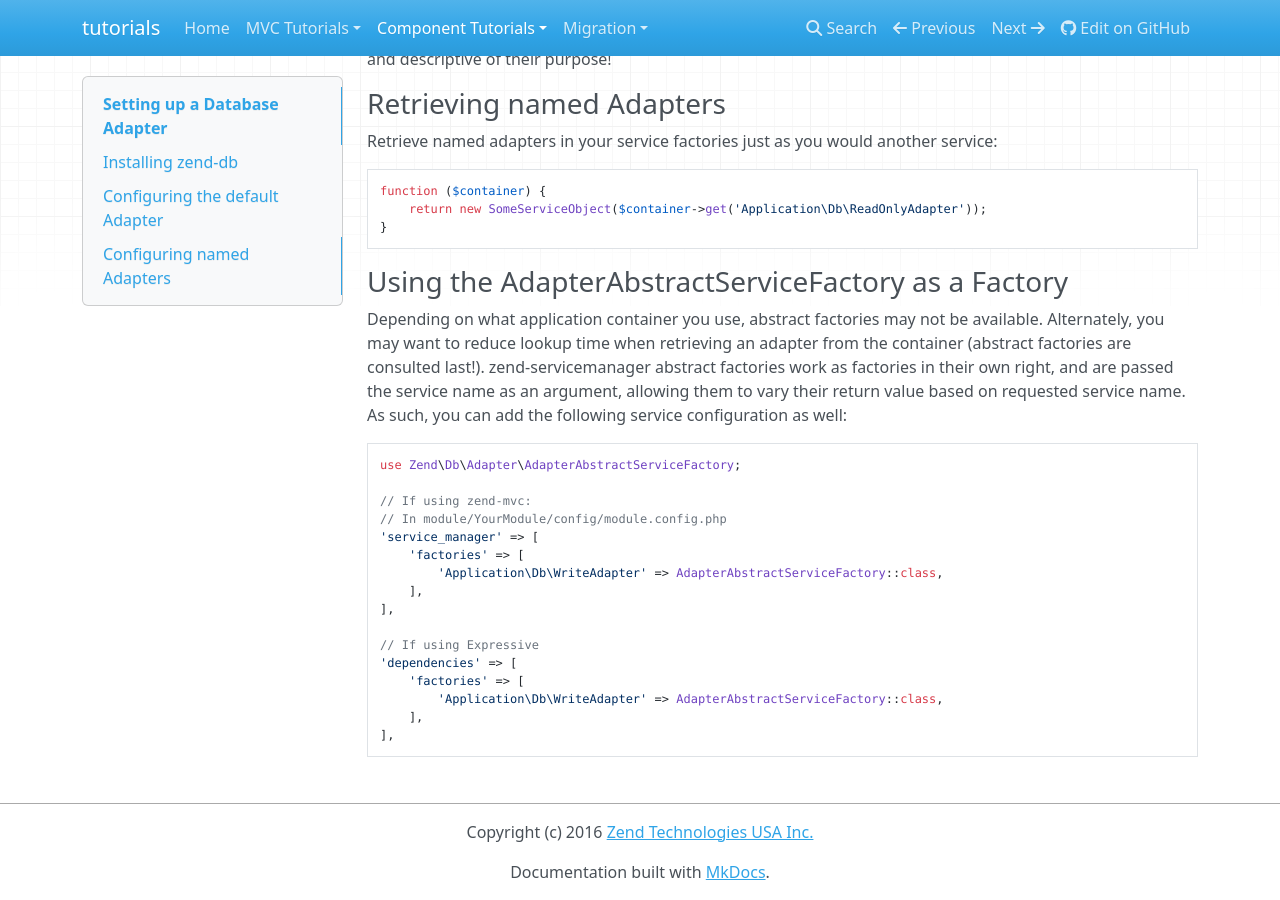
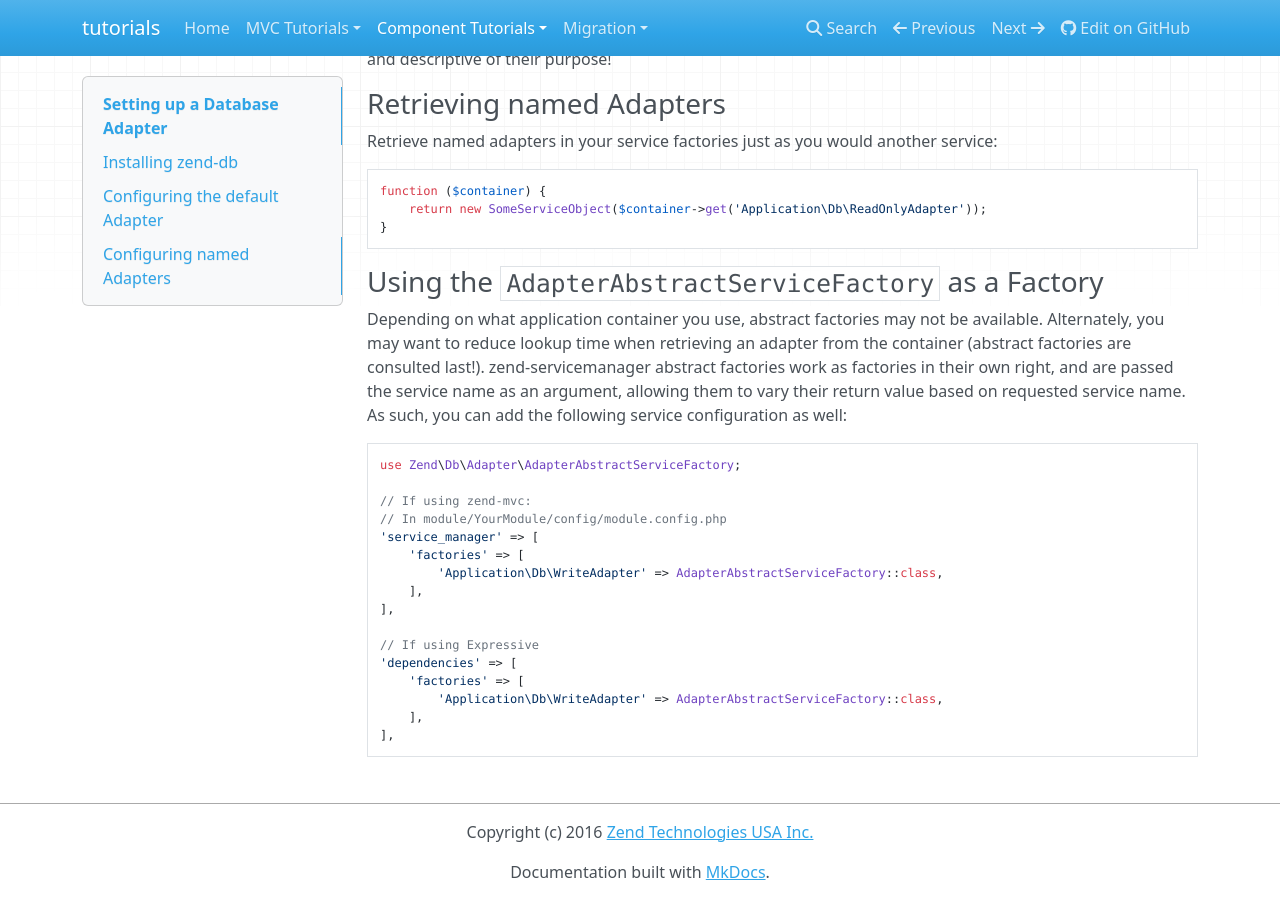
Before and after one commit to laminas/tutorials, an MkDocs documentation site: the page built from doc/book/db-adapter.md, in a window 1280 px wide and 900 px high, scrolled down 2373 px. Built offline with MkDocs 1.6.1, drawn with Linux system fonts in a browser that asks for light colours; nearby versions of some CDN libraries; old or Windows-style settings are respelled for this version of MkDocs.

Commit message:
Updates headline to mark class name

````diff
--- a/doc/book/db-adapter.md
+++ b/doc/book/db-adapter.md
@@ -144,7 +144,7 @@ function ($container) {
 }
 ```
 
-### Using the AdapterAbstractServiceFactory as a Factory
+### Using the `AdapterAbstractServiceFactory` as a Factory
 
 Depending on what application container you use, abstract factories may not be
 available. Alternately, you may want to reduce lookup time when retrieving an
````
